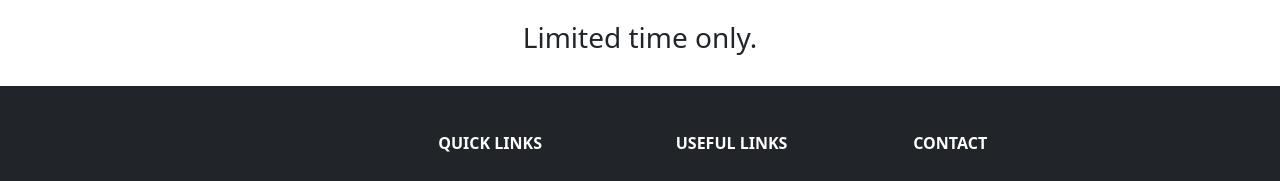
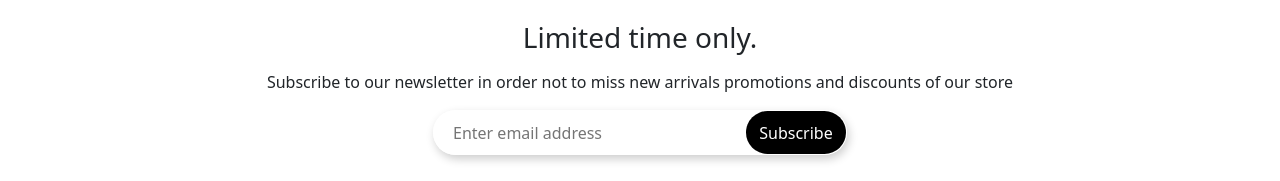
Before and after one commit to SophieEmsi/E-commerce-Website, a React (Create React App) app in the folder e-commerce-website/: page / in a window 1280 px wide. Shown: the part 1397-1578 px from the top of the page. Built offline with nearby package versions, Linux system fonts and the light colour scheme; no server answers.

Commit message:
updating email subscription button

```diff
--- a/e-commerce-website/src/App.css
+++ b/e-commerce-website/src/App.css
@@ -1,3 +1,4 @@
+
 .App {
   text-align: center;
 }
@@ -36,3 +37,84 @@
     transform: rotate(360deg);
   }
 }
+/* updated for email subscription  */
+.content {
+  width: 414px;
+  height: 45px;
+  box-shadow: 2px 4px 10px rgba(0, 0, 0, .2);
+  border-radius: 60px;
+  overflow: hidden;
+  margin-bottom: 60px !important;
+  display: block;
+  margin: auto;
+}
+
+.subscription {
+  position: relative;
+  width: 100%;
+  height: 100%;
+
+}
+
+.subscription .add-email{
+  position: absolute;
+  top: 0;
+  left: 0;
+  width: 100%;
+  height: 100%;
+  border: none;
+  outline: none;
+  padding: 0 20px;
+}
+
+.subscription .submit-email {
+  position: absolute;
+  top: 0;
+  right: 0;
+  height: calc(100% - 2px);
+  width: 100px;
+  border: none;
+  border-radius: 60px;
+  outline: none;
+  margin: 1px;
+  padding: 0 20px;
+  cursor: pointer;
+  background: #000 ;
+  color: #FFFFFF;
+  transition: width .35s ease-in-out ;
+}
+
+.subscription.done .submit-email {
+  width: calc(100% - 2px);
+  background: #ebf355;
+  color: #000;
+}
+
+.subscription .submit-email .before-submit,
+.subscription .submit-email .after-submit {
+  position: absolute;
+  top: 3px;
+  left: 0;
+  width: 100%;
+  height: 100%;
+  text-align: center;
+  line-height: 38px;
+  transition: visibility .35s ease-in-out,
+    opacity .35s ease-in-out;
+}
+
+.subscription.done .submit-email .before-submit,
+.subscription:not(.done) .submit-email .after-submit {
+  visibility: hidden;
+  opacity: 0;
+}
+
+.subscription .submit-email .after-submit {
+  transition-delay: .35s;
+}
+
+.subscription:not(.done) .submit-email .before-submit,
+.subscription.done .submit-email .after-submit {
+  visibility: visible;
+  opacity: 1;
+}
--- a/e-commerce-website/src/components/Banner.js
+++ b/e-commerce-website/src/components/Banner.js
@@ -1,12 +1,31 @@
-import React from 'react';
+
+import React,{useRef} from 'react';
 
 export default function Banner() {
+  const subscribeButton = useRef()
+  const subscribeHandler = (e) => {
+
+    e.preventDefault()
+    subscribeButton.current.className = 'subscription done'
+    //setVal(e.target.value)
+  };
   return (
     <div className="bg-gradient-to-r from-rose-400 to-orange-300 py-3 sm:py-1">
        <div className="mt-3 mb-3 mx-auto max-w-7xl">
         <h2 className="text-4xl font-bold text-center text-gray-900">UP TO 50% OFF SELECTED ITEMS!</h2>
         <h3 className="text-xl text-center text-gray-900 mt-3">Limited time only. </h3>
       </div>
+      <span className="d-block my-3 text-center">Subscribe to our newsletter in order not to miss new arrivals promotions and discounts of our store</span>
+
+<div className="content">
+  <form className="subscription" ref={subscribeButton}>
+    <input className="add-email" type="email" placeholder="Enter email address" />
+    <button className="submit-email" type="button" onClick={subscribeHandler}>
+      <span className="before-submit">Subscribe</span>
+      <span className="after-submit">Thank you for subscribing!</span>
+    </button>
+  </form>
+</div>
     </div>
   );
 }
```
Also changed, not shown: 1 other file (tests, documents, lock files or other folders).
